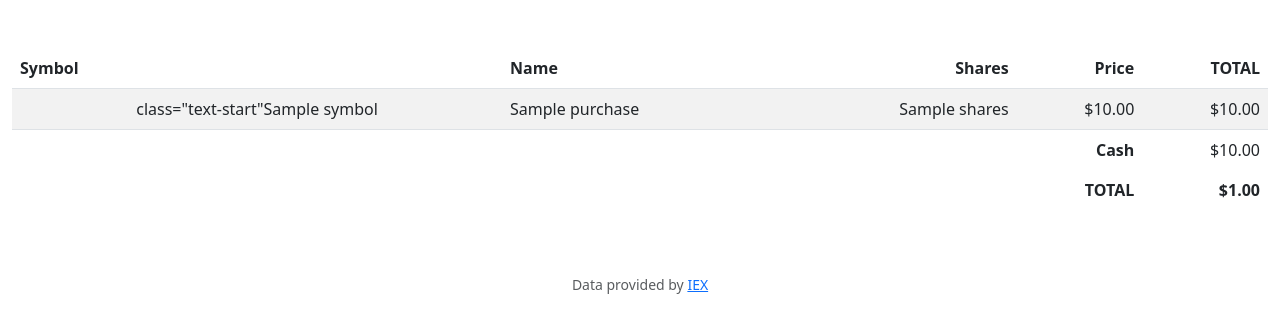
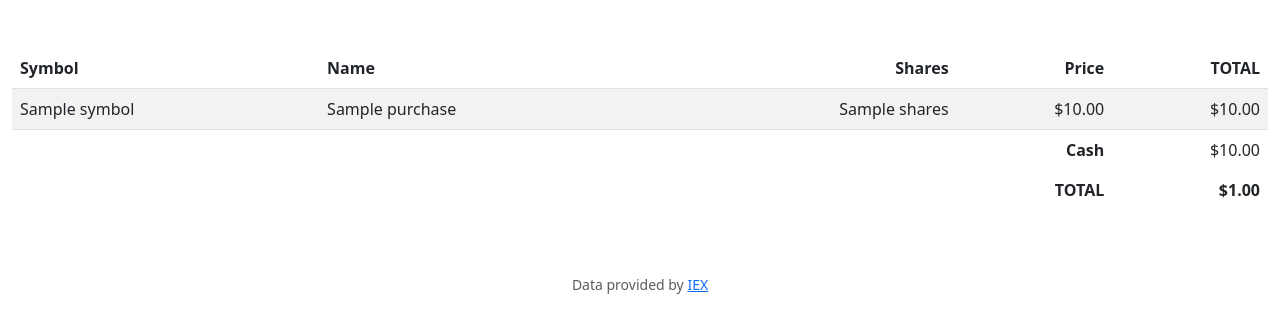
Before and after one commit to omgodsend/Harvard_CS50, a Flask app: template cs50/finance/templates/index.html in a window 1280 px wide. Shown: the part 76-409 px from the top of the page. Run offline with Flask 3, Linux system fonts and the light colour scheme; the template is opened without the code that fills it: most values are stand-ins (such as "Sample title", 1, 10 or a date in 2020); some libraries are stand-ins or nearby versions.

Commit message:
Fri, Jun 23, 2023, 8:38 PM -04:00

```diff
--- a/cs50/finance/templates/index.html
+++ b/cs50/finance/templates/index.html
@@ -18,7 +18,7 @@
     <tbody>
         {% for purchase in purchases %}
         <tr>
-            <td >class="text-start"{{ purchase["symbol"] }}</td>
+            <td class="text-start">{{ purchase["symbol"] }}</td>
             <td class="text-start">{{ purchase["name"] }}</td>
             <td class="text-end">{{ purchase["shares"] }}</td>
             <td class="text-end">{{ purchase["price"]|usd }}</td>
```
